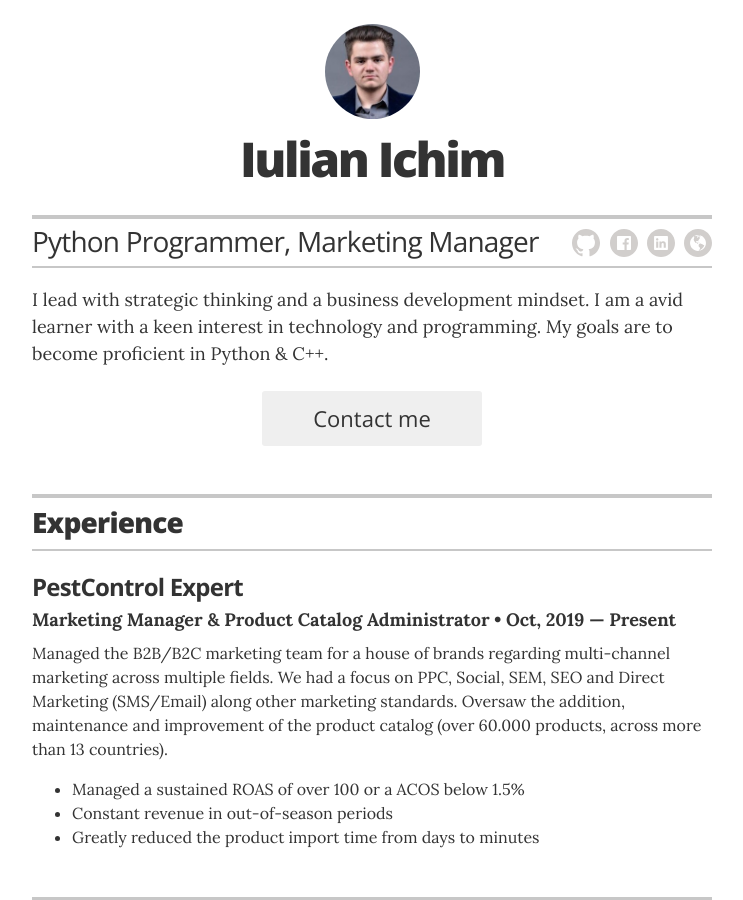
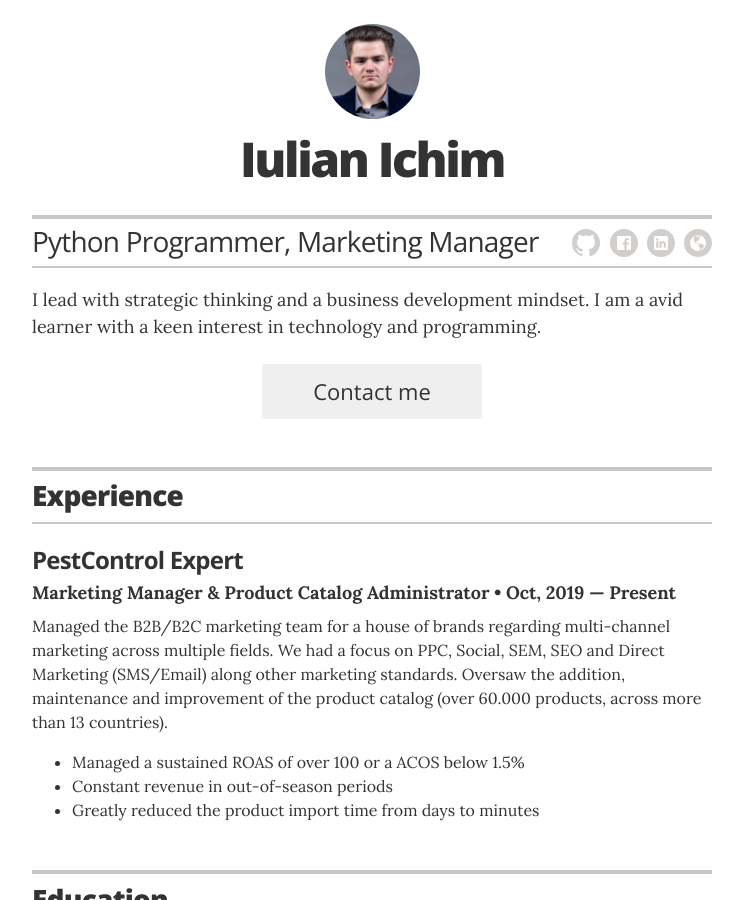
Before and after one commit to IulianIV/iulianiv.github.io, a Jekyll site: the page built from index.html, in a window 1280 px wide and 900 px high. Shown: the whole window, without its empty margins (268-1011 px from the left). Built offline with Jekyll 4.4.1, drawn with Linux system fonts in a browser that asks for light colours.

Commit message:
Update _config.yml

```diff
--- a/_config.yml
+++ b/_config.yml
@@ -23,7 +23,7 @@ resume_contact_address:         "Bucharest, Romania"
 resume_header_contact_info:     "Bucharest, Romania • ichim.iulian12@gmail.com"
 display_header_contact_info:    "false"
 
-resume_header_intro: "<p>I lead with strategic thinking and a business development mindset. I am a avid learner with a keen interest in technology and programming. My goals are to become proficient in Python & C++.</p>"
+resume_header_intro: "<p>I lead with strategic thinking and a business development mindset. I am a avid learner with a keen interest in technology and programming.</p>"
 
 # use "yes" to display the email contact button,
 # "no" to display an "I'm not looking for work" message,
```
